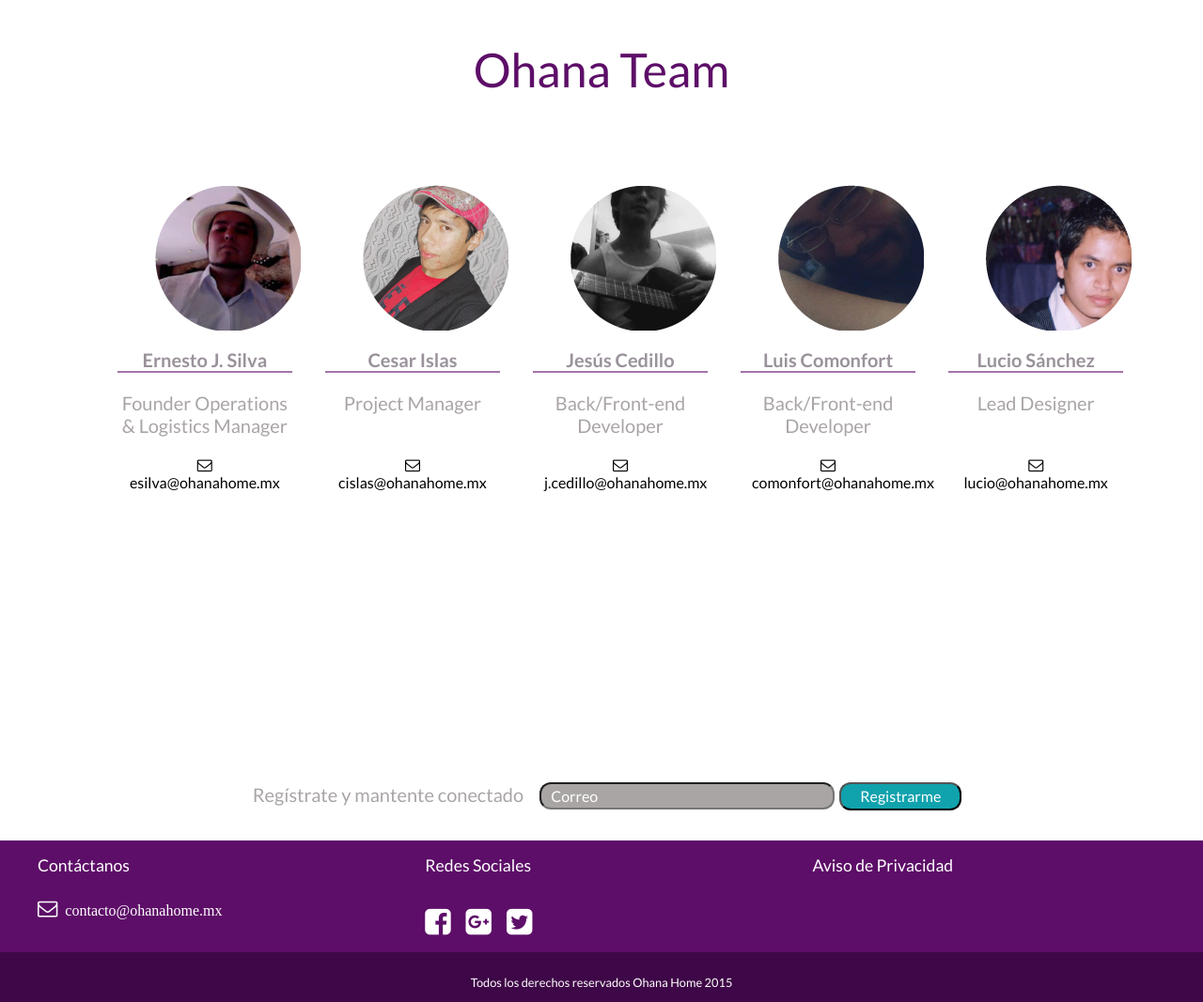
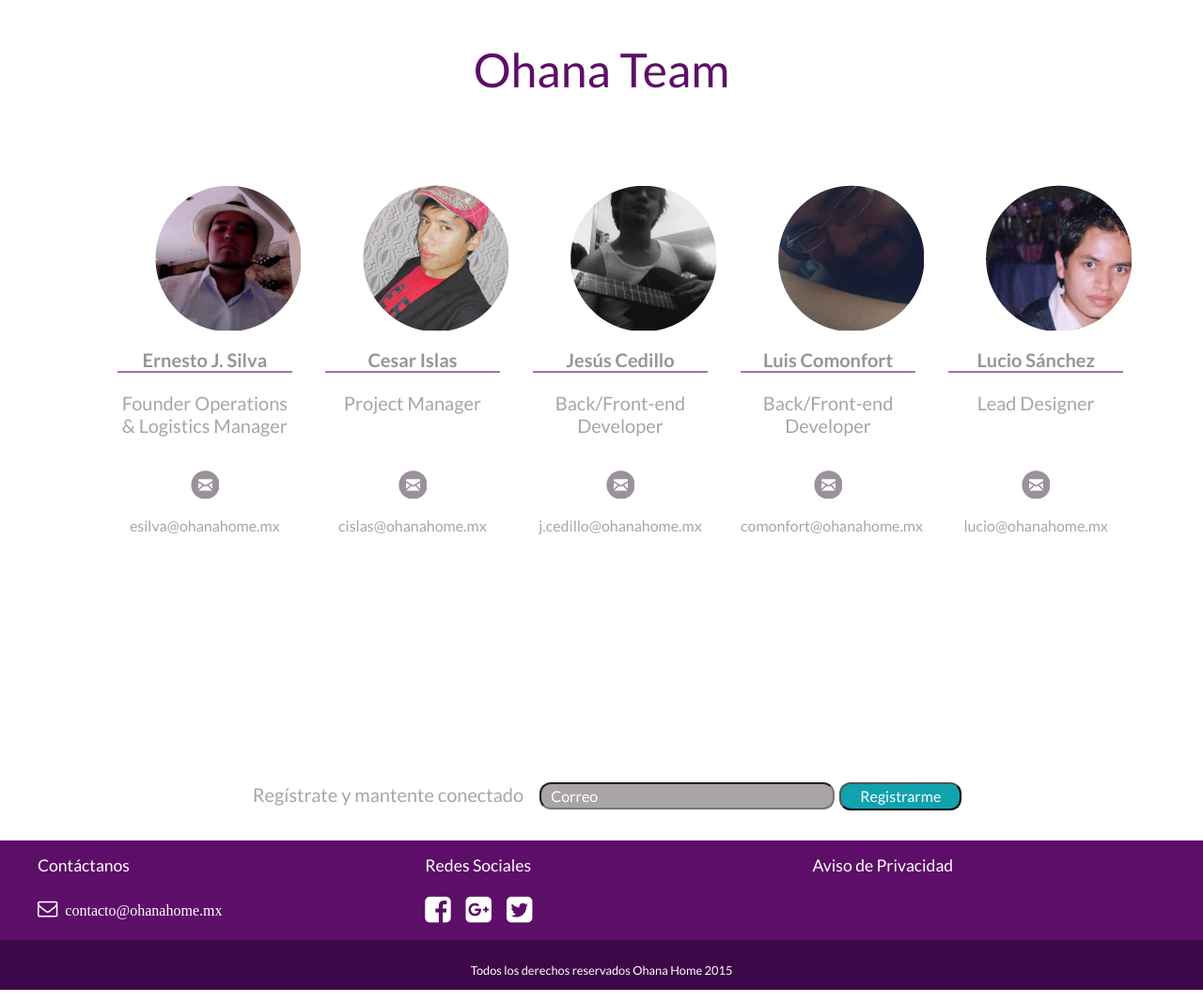
Before and after one commit to EverCedillo/www, a Python web app: template templates/nosotros.html in a window 1280 px wide. Shown: the part 97-1164 px from the top of the page at 94% size. Run offline with Jinja, Linux system fonts and the light colour scheme; the template is opened without the code that fills it, so the values that code supplies are empty; some libraries are stand-ins or nearby versions.

Commit message:
Ready for js, and db

```diff
--- a/static/css/Main.css
+++ b/static/css/Main.css
@@ -189,7 +189,7 @@ html,body{
 	margin: .5em;
 }
 .rrss{
-	padding: .4em .4em 0 0;
+	padding: 0 .4em 0 0;
 }
 .footer-message{
 	background: rgb(62, 7, 71);
@@ -273,5 +273,5 @@ html,body{
 	vertical-align: top;
 }
 .team-itemMail{
-	padding: 0 12px;
+	color: #AAA5A5;
 }
--- a/templates/index.html
+++ b/templates/index.html
@@ -2,6 +2,7 @@
 <html lang="en">
 <head>
 	<meta charset="UTF-8">
+	<meta name="viewport" content="width=device-width, user-scalable=no">
 	<title>Ohana Home</title>
 	<link href='http://fonts.googleapis.com/css?family=Lato:400,700,400italic,700italic' rel='stylesheet' type='text/css'>
 	<link rel="stylesheet" type="text/css" href="css/normalize.css">
--- a/templates/nosotros.html
+++ b/templates/nosotros.html
@@ -2,6 +2,7 @@
 <html lang="en">
 <head>
 	<meta charset="UTF-8">
+	<meta name="viewport" content="width=device-width, user-scalable=no">
 	<title>Ohana Home</title>
 	<link href='http://fonts.googleapis.com/css?family=Lato:400,700,400italic,700italic' rel='stylesheet' type='text/css'>
 	<link rel="stylesheet" type="text/css" href="css/normalize.css">
@@ -36,8 +37,11 @@
 				<div class="team-itemName">Ernesto J. Silva</div>
 				<div class="team-itemRole">Founder Operations & Logistics Manager</div>
 				<div class="team-itemMail">
-					<i class="fa fa-envelope-o"></i>
-					esilva@ohanahome.mx
+					<figure class='itemMail-logo'>
+
+					<img src="images/emailperfil.png" alt="email-logo">
+				</figure>
+					<p class='itenMail-mail'>esilva@ohanahome.mx</p>
 				</div>
 			</li>
 			<li class="team-item">
@@ -47,8 +51,11 @@
 				<div class="team-itemName">Cesar Islas</div>
 				<div class="team-itemRole">Project Manager</div>
 				<div class="team-itemMail">
-					<i class="fa fa-envelope-o"></i>
-					cislas@ohanahome.mx
+					<figure class='itemMail-logo'>
+
+					<img src="images/emailperfil.png" alt="email-logo">
+				</figure>
+					<p class='itenMail-mail'>cislas@ohanahome.mx</p>
 				</div>
 			</li>
 			<li class="team-item">
@@ -58,8 +65,11 @@
 				<div class="team-itemName">Jesús Cedillo</div>
 				<div class="team-itemRole">Back/Front-end Developer</div>
 				<div class="team-itemMail">
-					<i class="fa fa-envelope-o"></i>
-						j.cedillo@ohanahome.mx
+					<figure class='itemMail-logo'>
+
+					<img src="images/emailperfil.png" alt="email-logo">
+				</figure>
+						<p class='itenMail-mail'>j.cedillo@ohanahome.mx</p>
 				</div>
 			</li>
 			<li class="team-item">
@@ -69,8 +79,11 @@
 				<div class="team-itemName">Luis Comonfort</div>
 				<div class="team-itemRole">Back/Front-end Developer</div>
 				<div class="team-itemMail">
-					<i class="fa fa-envelope-o"></i>
-					comonfort@ohanahome.mx
+					<figure class='itemMail-logo'>
+
+					<img src="images/emailperfil.png" alt="email-logo">
+				</figure>
+					<p class='itenMail-mail'>comonfort@ohanahome.mx</p>
 				</div>
 			</li>
 			<li class="team-item">
@@ -80,8 +93,11 @@
 				<div class="team-itemName">Lucio Sánchez</div>
 				<div class="team-itemRole">Lead Designer</div>
 				<div class="team-itemMail">
-					<i class="fa fa-envelope-o"></i>
-					lucio@ohanahome.mx
+					<figure class='itemMail-logo'>
+
+					<img src="images/emailperfil.png" alt="email-logo">
+				</figure>
+					<p class='itenMail-mail'>lucio@ohanahome.mx</p>
 				</div>
 			</li>
 		</ul>
```
Also changed, not shown: static/images/emailperfil.png (added).
